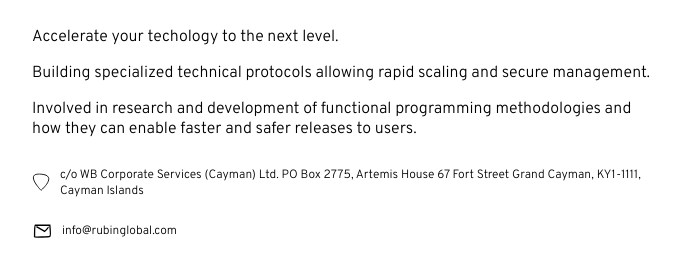
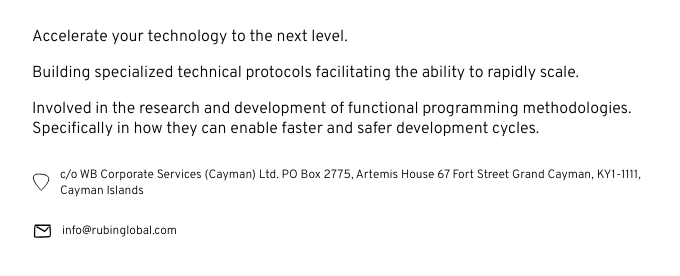
Before and after one commit to santamatata/literate-parakeet, a plain HTML site: page index.html in a window 1280 px wide. Shown: the part 368-644 px from the top of the page, without its empty margins (292-972 px from the left). Drawn offline with Linux system fonts and the light colour scheme.

Commit message:
Update index.html

```diff
--- a/index.html
+++ b/index.html
@@ -87,15 +87,12 @@
         </div>
       <h1>Rubin Global</h1>
       <div class="description">
-        <p>Accelerate your techology to the next level.</p>
+        <p>Accelerate your technology to the next level.</p>
         <p>
-          Building specialized technical protocols allowing rapid scaling and
-          secure management.
+          Building specialized technical protocols facilitating the ability to rapidly scale.
         </p>
         <p>
-          Involved in research and development of functional programming methodologies
-          and how they can enable faster and safer releases to users.
-        </p>
+Involved in the research and development of functional programming methodologies. Specifically in how they can enable faster and safer development cycles.        </p>
 
         <div class="contact-block">
           <div style="width: 20px; height:20px" />
```
